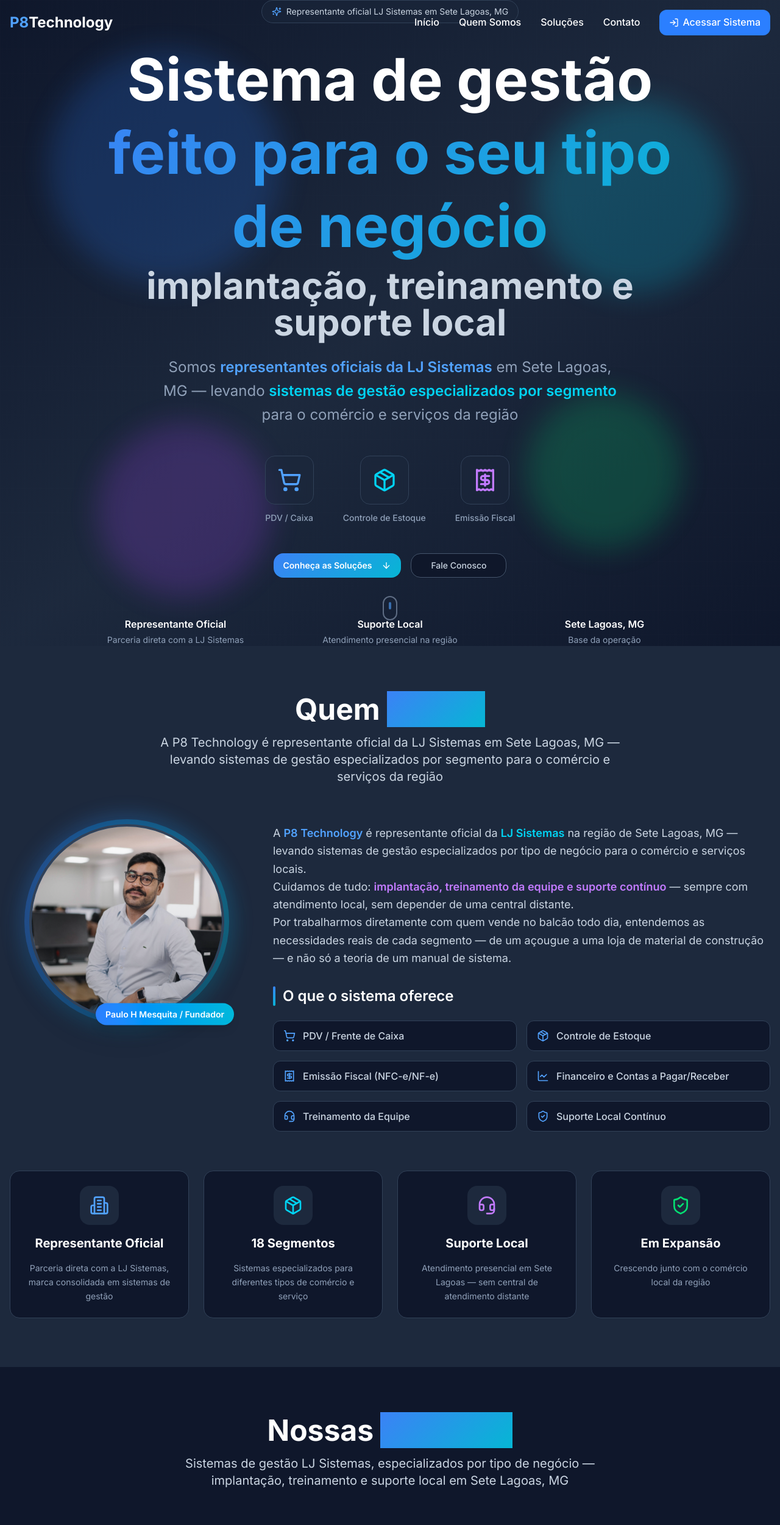
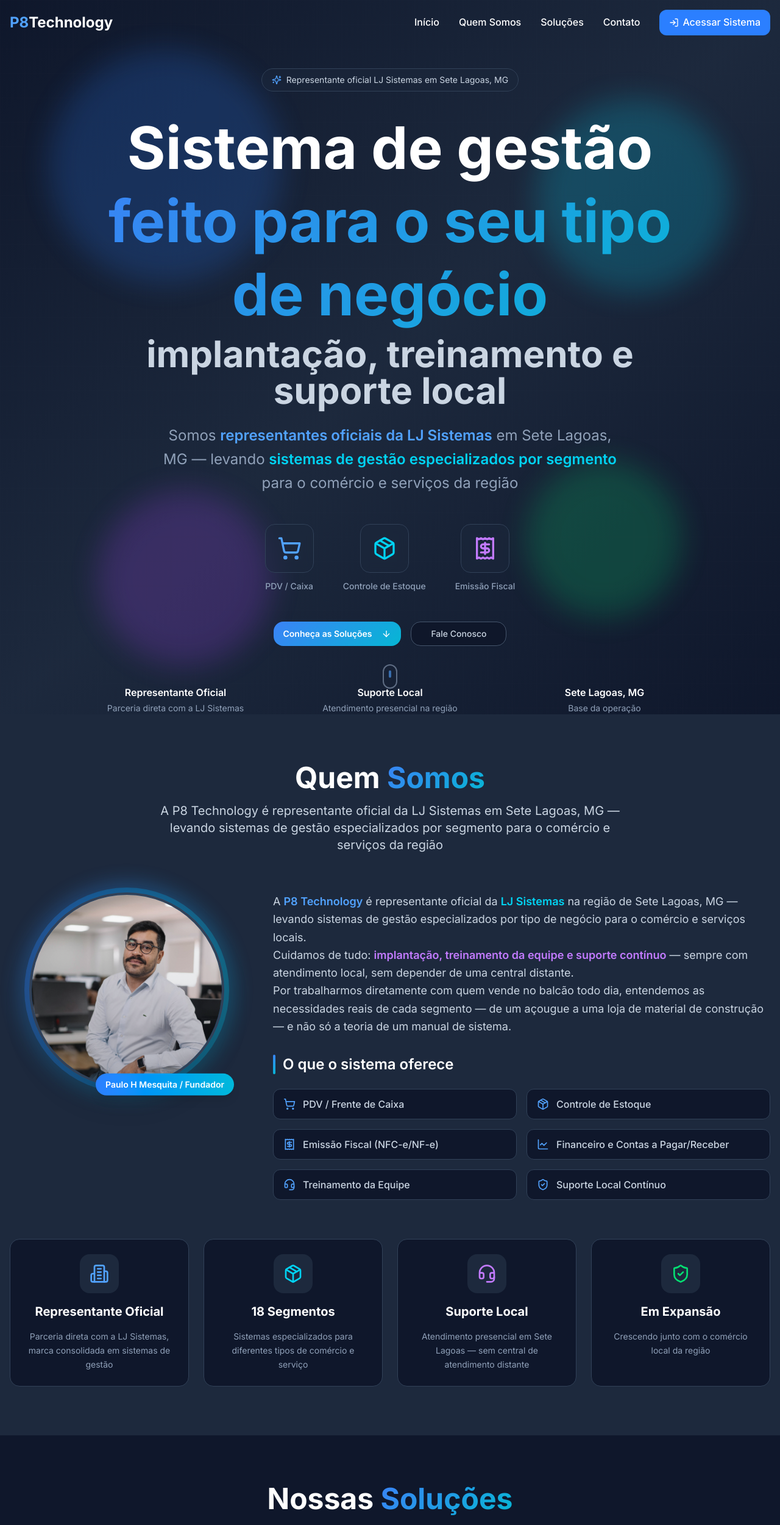
Before and after one commit to PauloHMesquita/P8technology, a React (Vite) app: page / in a window 1280 px wide. Shown: the top 2500 px of the page at 61% size. Built offline with nearby package versions, Linux system fonts and the light colour scheme.

Commit message:
Add files via upload

```diff
--- a/src/components/About.jsx
+++ b/src/components/About.jsx
@@ -45,7 +45,7 @@
           {/* Section Title */}
           <div className="text-center mb-12 sm:mb-16 animate-fade-in-up">
             <h2 className="text-3xl sm:text-4xl md:text-5xl font-bold text-white mb-4">
-              Quem <span className="gradient-primary bg-clip-text text-transparent">Somos</span>
+              Quem <span className="gradient-primary bg-clip-text text-transparent force-bg-clip-text">Somos</span>
             </h2>
             <p className="text-lg sm:text-xl text-slate-300 max-w-3xl mx-auto px-4 sm:px-0">
               A P8 Technology é representante oficial da LJ Sistemas em Sete Lagoas, MG — levando sistemas de
--- a/src/components/Hero.jsx
+++ b/src/components/Hero.jsx
@@ -17,7 +17,7 @@
   };
 
   return (
-    <section id="home" className="min-h-screen flex items-center justify-center relative overflow-hidden bg-gradient-to-br from-slate-900 via-slate-800 to-slate-900 pt-20 md:pt-0">
+    <section id="home" className="min-h-screen flex items-center justify-center relative overflow-hidden bg-gradient-to-br from-slate-900 via-slate-800 to-slate-900 pt-24 md:pt-28">
       {/* Background Pattern */}
       <div className="absolute inset-0 opacity-20">
         <div className="absolute top-20 left-20 w-96 h-96 bg-blue-500 rounded-full mix-blend-multiply filter blur-xl animate-blob"></div>
--- a/src/components/Portfolio.jsx
+++ b/src/components/Portfolio.jsx
@@ -43,7 +43,7 @@
           {/* Section Title */}
           <div className="text-center mb-12 sm:mb-16 animate-fade-in-up">
             <h2 className="text-3xl sm:text-4xl md:text-5xl font-bold text-white mb-4">
-              Nossas <span className="gradient-primary bg-clip-text text-transparent">Soluções</span>
+              Nossas <span className="gradient-primary bg-clip-text text-transparent force-bg-clip-text">Soluções</span>
             </h2>
             <p className="text-lg sm:text-xl text-slate-300 max-w-3xl mx-auto px-4 sm:px-0">
               Sistemas de gestão LJ Sistemas, especializados por tipo de negócio — implantação, treinamento e
```
